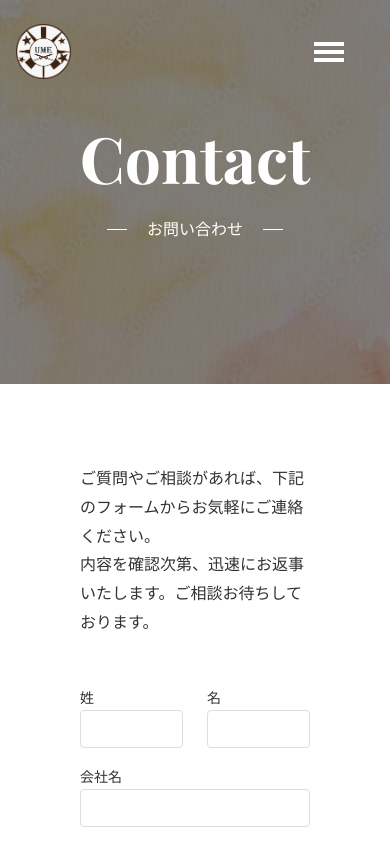
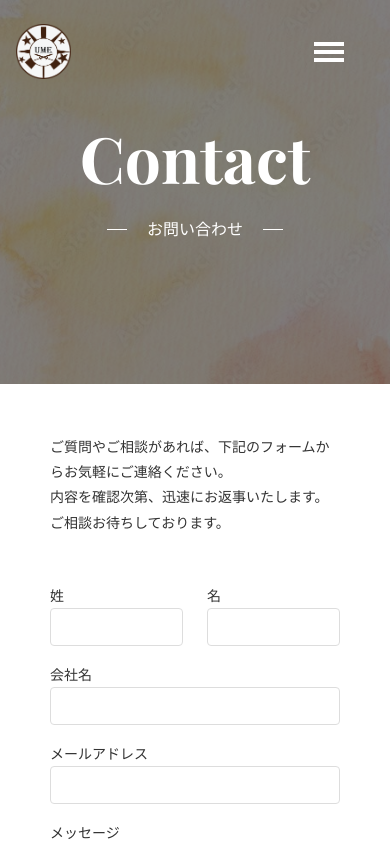
Before and after one commit to KTCume/react-next-portfolio, a Next.js app: page /contact in a window 390 px wide. Shown: the top 844 px of the page. Built offline with nearby package versions, Linux system fonts and the light colour scheme.

Commit message:
レスポンシブ対応

```diff
--- a/app/_components/Sheet/index.module.css
+++ b/app/_components/Sheet/index.module.css
@@ -1,15 +1,6 @@
-/* .container {
-    position: relative;
-    background-color: #fff;
-    width: 840px;
-    margin: -40px auto 0;
-    padding: 80px;
-    border-radius: 8px;
-} */
-
 .container {
     position: relative;
     width: 100%;
     margin: auto;
-    padding: 80px;
+    padding: 50px;
 }
--- a/app/contact/page.module.css
+++ b/app/contact/page.module.css
@@ -12,3 +12,9 @@
       text-align: left;
     }
   }
+
+  @media (max-width: 500px) {
+    .text {
+      font-size: 14px;
+    }
+  }
```
